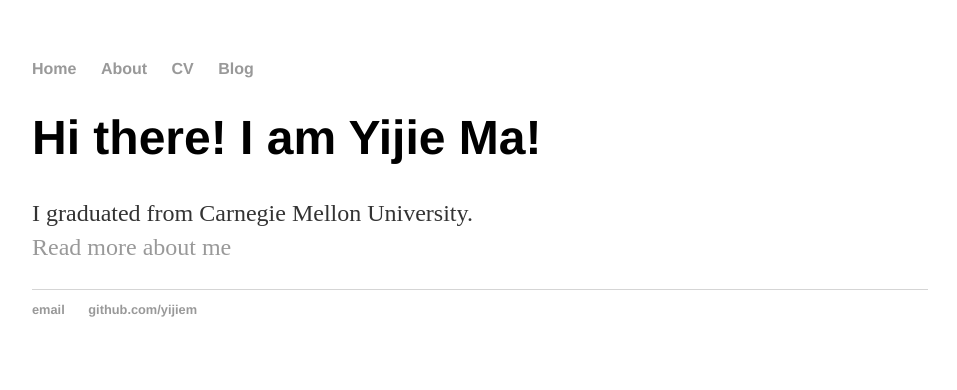
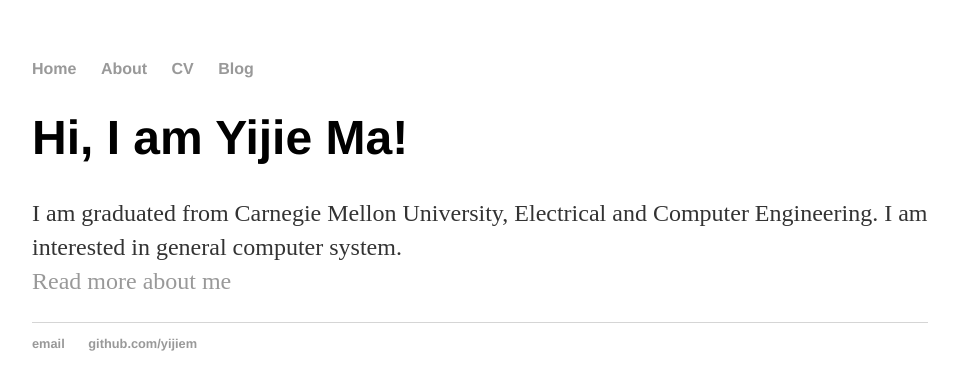
Before and after one commit to yijiem/yijiem.github.io, a Jekyll site: the page built from index.html, in a window 1280 px wide. Shown: the top 390 px of the page, without its empty margins (160-1117 px from the left). Built offline with Jekyll 4.4.1, drawn with Linux system fonts in a browser that asks for light colours.

Commit message:
Update index.html

```diff
--- a/index.html
+++ b/index.html
@@ -3,6 +3,7 @@ layout: default
 title: yijiem's personal website
 ---
 <div class="blurb">
-  <h1>Hi there! I am Yijie Ma!</h1>
-  <p>I graduated from Carnegie Mellon University.<br><a href="/about">Read more about me</a></p>
+  <h1>Hi, I am Yijie Ma!</h1>
+  <p>I am graduated from Carnegie Mellon University, Electrical and Computer Engineering. I am interested in general computer system.
+  <br><a href="/about">Read more about me</a></p>
 </div><!-- /.blurb -->
```
